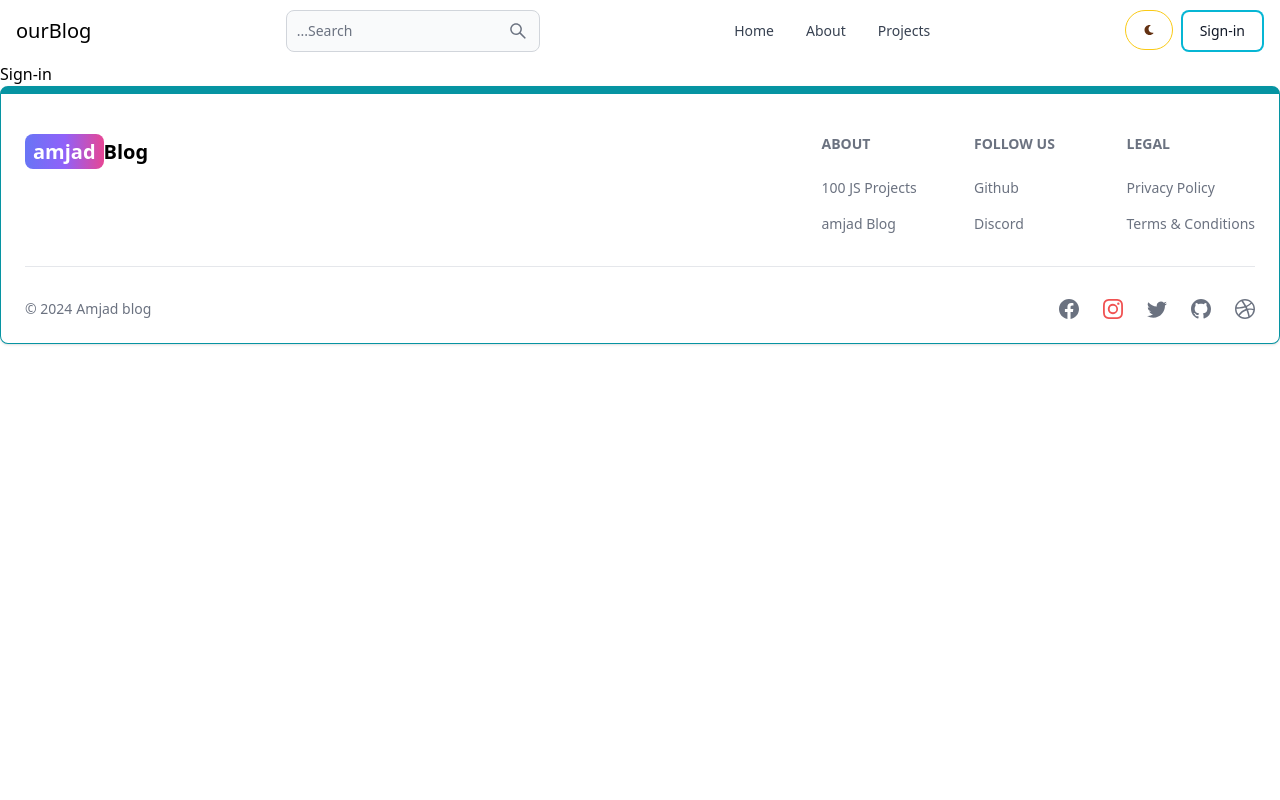
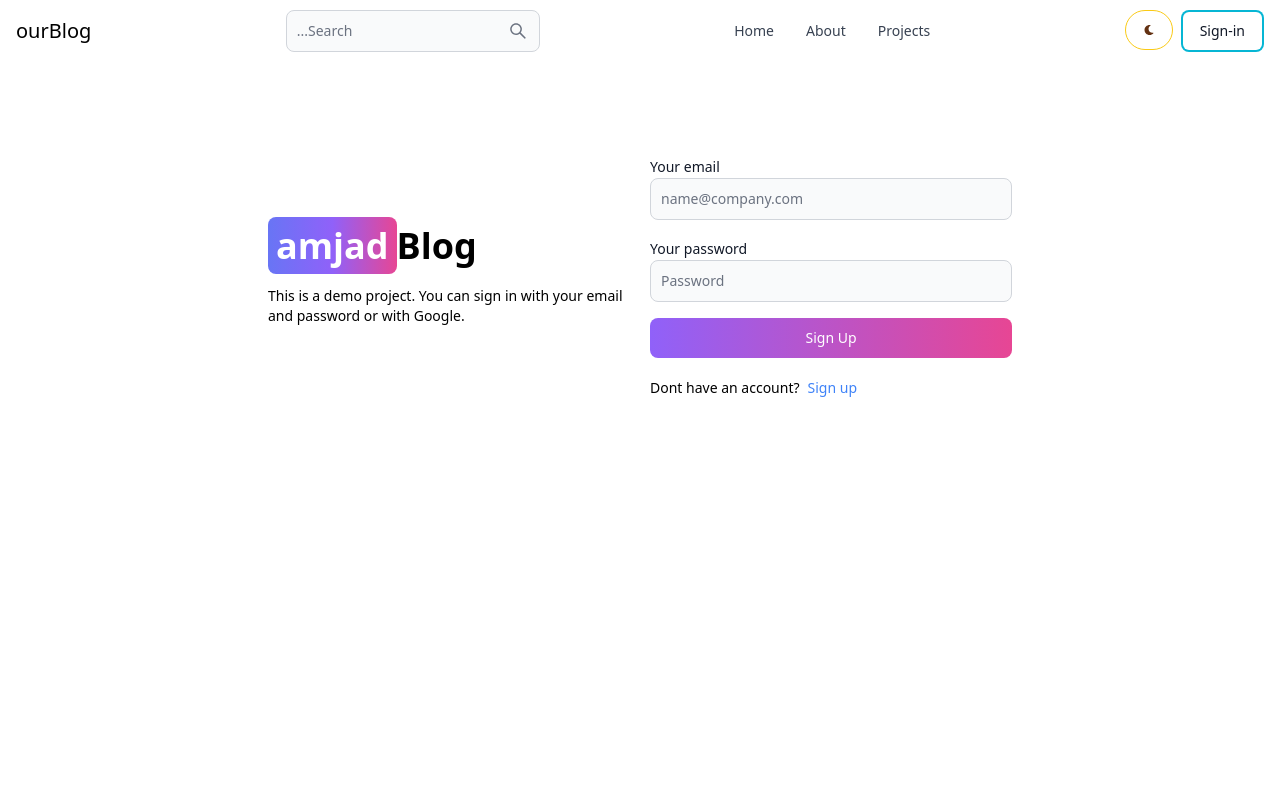
Before and after one commit to arfaz77/our-blog, a React (Vite) app in the folder client/: page /sign-in in a window 1280 px wide. Shown: the top 800 px of the page. Built offline with nearby package versions, Linux system fonts and the light colour scheme.

Commit message:
signin made ui mad succesfully

```diff
--- a/client/src/pages/Signin.jsx
+++ b/client/src/pages/Signin.jsx
@@ -1,7 +1,109 @@
-
+import { Alert, Button, Label, Spinner, TextInput } from "flowbite-react";
+import { useState } from 'react';
+import { Link, useNavigate } from 'react-router-dom';
+// import OAuth from '../components/OAuth';
 
 export default function Signin() {
+  const [formData, setFormData] = useState({});
+  const [errorMessage, setErrorMessage] = useState(null);
+  const [loading, setLoading] = useState(false);
+  const navigate = useNavigate();
+  const handleChange = (e) => {
+    setFormData({ ...formData, [e.target.id]: e.target.value.trim() });
+  };
+  const handleSubmit = async (e) => {
+    e.preventDefault();
+    if ( !formData.email || !formData.password) {
+      return setErrorMessage('Please fill out all fields.');
+    }
+    try {
+      setLoading(true);
+      setErrorMessage(null);
+      const res = await fetch('/api/auth/signin', {
+        method: 'POST',
+        headers: { 'Content-Type': 'application/json' },
+        body: JSON.stringify(formData),
+      });
+      const data = await res.json();
+      if (data.success === false) {
+        return setErrorMessage(data.message);
+      }
+      setLoading(false);
+      if(res.ok) {
+        navigate('/');
+      }
+    } catch (error) {
+      setErrorMessage(error.message);
+      setLoading(false);
+    }}
   return (
-    <div>Sign-in</div>
+    <div className='min-h-screen mt-20'>
+      <div className='flex p-3 max-w-3xl mx-auto flex-col md:flex-row md:items-center gap-5'>
+        {/* left */}
+        <div className='flex-1'>
+          <Link to='/' className='font-bold dark:text-white text-4xl'>
+            <span className='px-2 py-1 bg-gradient-to-r from-indigo-500 via-purple-500 to-pink-500 rounded-lg text-white'>
+              amjad
+            </span>
+            Blog
+          </Link>
+          <p className='text-sm mt-5'>
+            This is a demo project. You can sign in with your email and password
+            or with Google.
+          </p>
+        </div>
+        {/* right */}
+
+        <div className='flex-1'>
+          <form className='flex flex-col gap-4' onSubmit={handleSubmit}>
+
+            <div>
+              <Label value='Your email' />
+              <TextInput
+                type='email'
+                placeholder='name@company.com'
+                id='email'
+                onChange={handleChange}
+              />
+            </div>
+            <div>
+              <Label value='Your password' />
+              <TextInput
+                type='password'
+                placeholder='Password'
+                id='password'
+                onChange={handleChange}
+              />
+            </div>
+            <Button
+              gradientDuoTone='purpleToPink'
+              type='submit'
+              disabled={loading}
+            >
+              {loading ? (
+                <>
+                  <Spinner size='sm' />
+                  <span className='pl-3'>Loading...</span>
+                </>
+              ) : (
+                'Sign Up'
+              )}
+            </Button>
+            {/* <OAuth /> */}
+          </form>
+          <div className='flex gap-2 text-sm mt-5'>
+            <span>Dont have an account?</span>
+            <Link to='/sign-up' className='text-blue-500'>
+              Sign up
+            </Link>
+            </div>
+          {errorMessage && (
+            <Alert className='mt-5' color='failure'>
+              {errorMessage}
+            </Alert>
+          )}
+        </div>
+      </div>
+    </div>
   )
 }
```
